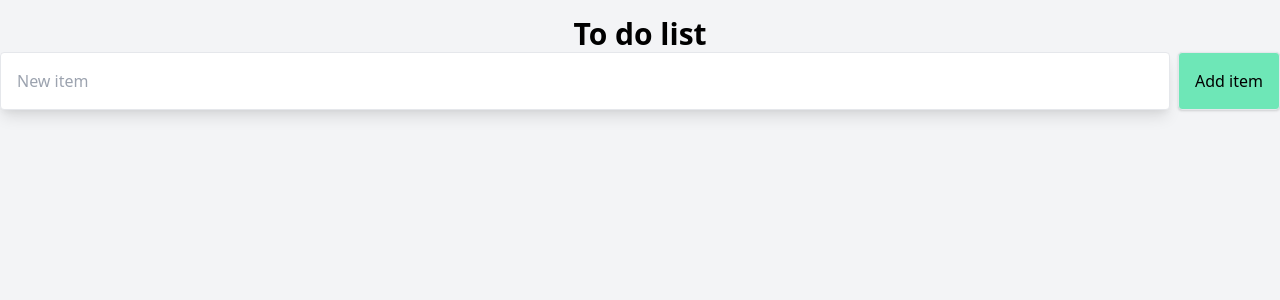
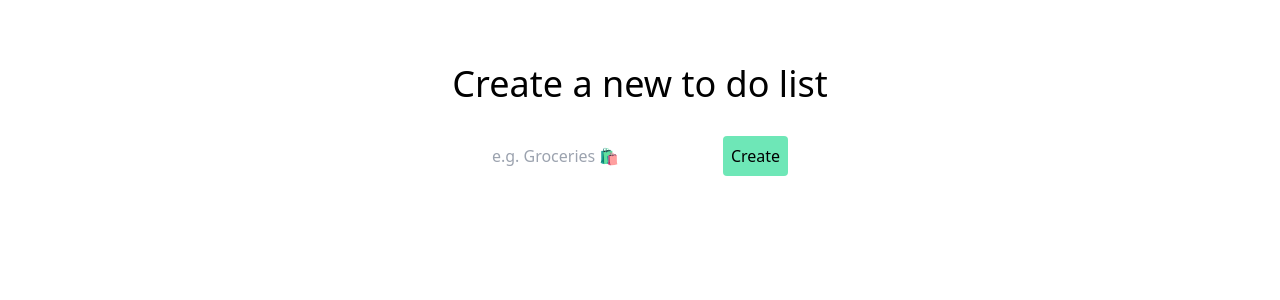
Before and after one commit to jstolwijk/scuffed-to-do-list, a React (Create React App) app: page / in a window 1280 px wide. Shown: the top 300 px of the page. Built offline with nearby package versions, Linux system fonts and the light colour scheme.

Commit message:
Add home page

```diff
--- a/package.json
+++ b/package.json
@@ -14,6 +14,7 @@
     "@types/react-dom": "^17.0.0",
     "react": "^17.0.2",
     "react-dom": "^17.0.2",
+    "react-router-dom": "^5.2.0",
     "react-scripts": "4.0.3",
     "react-use": "^17.2.4",
     "typescript": "^4.1.2",
@@ -45,6 +46,7 @@
     ]
   },
   "devDependencies": {
+    "@types/react-router-dom": "^5.1.7",
     "@types/uuid": "^8.3.1",
     "autoprefixer": "^9.8.6",
     "postcss": "^7.0.36",
--- a/src/App.tsx
+++ b/src/App.tsx
@@ -1,124 +1,23 @@
-import { useLocalStorage } from "react-use";
 import React from "react";
-import { useState } from "react";
-import { CheckCircleIcon, TrashIcon } from "@heroicons/react/solid";
-import { v4 as uuidv4 } from "uuid";
-import { useMemo } from "react";
-
-interface Item {
-  id: string;
-  title: string;
-  completed: boolean;
-  order: number;
-}
+import { BrowserRouter as Router, Switch, Route, Link } from "react-router-dom";
+import Home from "./Home";
+import TodoList from "./TodoList";
 
 function App() {
-  const [items, setItems] = useLocalStorage<Item[]>("items", []);
-
-  const [newItemTitle, setNewItemTitle] = useState<string>("");
-
-  const [listName, setListName] = useLocalStorage<string>("title", "To do list");
-
-  const addItem = () => {
-    console.log(newItemTitle);
-    const newItems = [...items!!, { id: uuidv4(), title: newItemTitle, completed: false, order: Date.now() }];
-    setItems(newItems);
-    setNewItemTitle("");
-  };
-
-  const toggleCompleted = (item: Item) => {
-    const copy = [...items!!];
-    const idx = copy.findIndex((i) => i.id === item.id);
-    copy[idx] = { ...item, completed: !item.completed, order: Date.now() };
-    setItems(copy);
-  };
-  const removeItem = (item: Item) => {
-    setItems(items!!.filter((i) => i.id !== item.id));
-  };
-
   return (
-    <div className="bg-gray-100 min-h-screen">
-      <div className="mx-auto container py-4">
-        <div className="flex justify-center">
-          <input
-            className="text-3xl font-semibold bg-gray-100 text-center focus:outline-none focus:ring"
-            placeholder="Title"
-            value={listName}
-            onChange={(e) => setListName(e.target.value)}
-          ></input>
-        </div>
-
-        <div>
-          <ItemList
-            title="To do"
-            items={items!!.filter((item) => !item.completed)}
-            toggleCompleted={toggleCompleted}
-            removeItem={removeItem}
-          >
-            <form
-              onSubmit={(e) => {
-                e.preventDefault();
-                addItem();
-              }}
-              className="grid grid-flow-col grid-cols-2"
-            >
-              <div className="bg-white shadow-lg border rounded mb-4 p-4 col-start-1 col-end-11">
-                <input
-                  required={true}
-                  className="w-full"
-                  value={newItemTitle}
-                  onChange={(e) => setNewItemTitle(e.target.value)}
-                  placeholder="New item"
-                ></input>
-              </div>
-              <div className="col-start-12">
-                <button className="ml-2 border rounded bg-green-300 p-4 shadow" type="submit">
-                  Add item
-                </button>
-              </div>
-            </form>
-          </ItemList>
-          <ItemList
-            title="Done 🎉"
-            items={items!!.filter((item) => item.completed)}
-            toggleCompleted={toggleCompleted}
-            removeItem={removeItem}
-          />
-        </div>
+    <Router>
+      <div>
+        <Switch>
+          <Route path="/todo-list">
+            <TodoList />
+          </Route>
+          <Route path="/">
+            <Home />
+          </Route>
+        </Switch>
       </div>
-    </div>
+    </Router>
   );
 }
 
-const ItemList: React.FC<{
-  title: string;
-  items: Item[];
-  toggleCompleted: (item: Item) => void;
-  removeItem: (item: Item) => void;
-}> = ({ title, items, toggleCompleted, removeItem, children }) => {
-  // Sort ASC
-  const sortedItems = useMemo(() => [...items].sort((a, b) => (b.order > a.order ? 1 : -1)), [items]);
-
-  return (
-    <div>
-      {items.length > 0 && <h2 className="text-2xl mb-4">{title}</h2>}
-      <div>{children}</div>
-      <ul>
-        {sortedItems.map((item) => (
-          <li key={item.id} className="bg-white shadow-lg border rounded mb-4 p-4 flex">
-            {!item.completed && <div className="border w-4 h-4 rounded-xl" onClick={() => toggleCompleted(item)}></div>}
-            {item.completed && (
-              <CheckCircleIcon onClick={() => toggleCompleted(item)} className="h-5 w-5 text-green-500" />
-            )}
-            <p className="flex-1">{item.title}</p>
-            <button onClick={() => removeItem(item)}>
-              <TrashIcon className="h-5 w-5 text-gray-600" />
-            </button>
-          </li>
-        ))}
-      </ul>
-    </div>
-  );
-};
-
 export default App;
--- /dev/null
+++ b/src/Home.tsx
@@ -0,0 +1,34 @@
+import { useState } from "react";
+import { useHistory } from "react-router-dom";
+
+const Home = () => {
+  const [newListName, setNewListName] = useState("");
+  const history = useHistory();
+
+  const onFormSubmit = (e: any) => {
+    e.preventDefault();
+    localStorage.setItem("title", JSON.stringify(newListName));
+    history.push("/todo-list");
+  };
+
+  return (
+    <div className="mx-auto container ">
+      <div className="text-center pt-16">
+        <h1 className="text-4xl">Create a new to do list</h1>
+        <form className="py-8" onSubmit={onFormSubmit}>
+          <input
+            placeholder="e.g. Groceries 🛍️"
+            required
+            value={newListName}
+            onChange={(e) => setNewListName(e.target.value)}
+          ></input>
+          <button className="bg-green-300 p-2 rounded" type="submit">
+            Create
+          </button>
+        </form>
+      </div>
+    </div>
+  );
+};
+
+export default Home;
--- /dev/null
+++ b/src/ItemDetails.tsx
@@ -0,0 +1,8 @@
+import { useLocalStorage } from "react-use";
+
+const ItemDetails = () => {
+  const item = useLocalStorage("items", []);
+  return <div></div>;
+};
+
+export default ItemDetails;
--- /dev/null
+++ b/src/TodoList.tsx
@@ -0,0 +1,132 @@
+import { useLocalStorage } from "react-use";
+import React from "react";
+import { useState } from "react";
+import { CheckCircleIcon, TrashIcon } from "@heroicons/react/solid";
+import { v4 as uuidv4 } from "uuid";
+import { useMemo } from "react";
+import { useEffect } from "react";
+
+interface Item {
+  id: string;
+  title: string;
+  completed: boolean;
+  order: number;
+}
+
+function TodoList() {
+  const [items, setItems] = useLocalStorage<Item[]>("items", []);
+
+  const [newItemTitle, setNewItemTitle] = useState<string>("");
+
+  const [listName, setListName] = useLocalStorage<string>("title", "To do list");
+
+  useEffect(() => {
+    document.title = "Idea box - " + listName;
+  }, [listName]);
+
+  const addItem = () => {
+    console.log(newItemTitle);
+    const newItems = [...items!!, { id: uuidv4(), title: newItemTitle, completed: false, order: Date.now() }];
+    setItems(newItems);
+    setNewItemTitle("");
+  };
+
+  const toggleCompleted = (item: Item) => {
+    const copy = [...items!!];
+    const idx = copy.findIndex((i) => i.id === item.id);
+    copy[idx] = { ...item, completed: !item.completed, order: Date.now() };
+    setItems(copy);
+  };
+  const removeItem = (item: Item) => {
+    setItems(items!!.filter((i) => i.id !== item.id));
+  };
+
+  const itemsDone = items!!.filter((item) => item.completed);
+
+  return (
+    <div className="bg-gray-100 min-h-screen">
+      <div className="mx-auto container py-4">
+        <div className="flex justify-center">
+          <input
+            className="text-3xl font-semibold bg-gray-100 text-center focus:outline-none focus:ring"
+            placeholder="Title"
+            value={listName}
+            onChange={(e) => setListName(e.target.value)}
+          ></input>
+        </div>
+
+        <div>
+          <h2 className="text-2xl mb-4">To do</h2>
+          <form
+            onSubmit={(e) => {
+              e.preventDefault();
+              addItem();
+            }}
+            className="grid grid-flow-col grid-cols-2"
+          >
+            <div className="bg-white shadow-lg border rounded mb-4 p-4 col-start-1 col-end-11">
+              <input
+                required={true}
+                className="w-full"
+                value={newItemTitle}
+                onChange={(e) => setNewItemTitle(e.target.value)}
+                placeholder="New item"
+              ></input>
+            </div>
+            <div className="col-start-12">
+              <button className="ml-2 border rounded bg-green-300 p-4 shadow" type="submit">
+                Add item
+              </button>
+            </div>
+          </form>
+          <ItemList
+            items={items!!.filter((item) => !item.completed)}
+            toggleCompleted={toggleCompleted}
+            removeItem={removeItem}
+          ></ItemList>
+          {itemsDone.length > 0 && (
+            <div>
+              <h2 className="text-2xl mb-4">Done 🎉</h2>
+              <ItemList items={itemsDone} toggleCompleted={toggleCompleted} removeItem={removeItem} />
+            </div>
+          )}
+        </div>
+      </div>
+    </div>
+  );
+}
+
+const ItemList: React.FC<{
+  items: Item[];
+  toggleCompleted: (item: Item) => void;
+  removeItem: (item: Item) => void;
+}> = ({ items, toggleCompleted, removeItem, children }) => {
+  // Sort ASC
+  const sortedItems = useMemo(() => [...items].sort((a, b) => (b.order > a.order ? 1 : -1)), [items]);
+
+  return (
+    <div>
+      <div>{children}</div>
+      <ul>
+        {sortedItems.map((item) => (
+          <li key={item.id} className="bg-white shadow-lg border rounded mb-4 p-4 flex">
+            <div className="mr-2">
+              {!item.completed && (
+                <div className="border w-4 h-4 rounded-xl" onClick={() => toggleCompleted(item)}></div>
+              )}
+              {item.completed && (
+                <CheckCircleIcon onClick={() => toggleCompleted(item)} className="h-5 w-5 text-green-500" />
+              )}
+            </div>
+            <p className="flex-1">{item.title}</p>
+            <button onClick={() => removeItem(item)}>
+              <TrashIcon className="h-5 w-5 text-gray-600" />
+            </button>
+          </li>
+        ))}
+      </ul>
+    </div>
+  );
+};
+
+export default TodoList;
```
Also changed, not shown: 2 other files (tests, documents, lock files or other folders).
